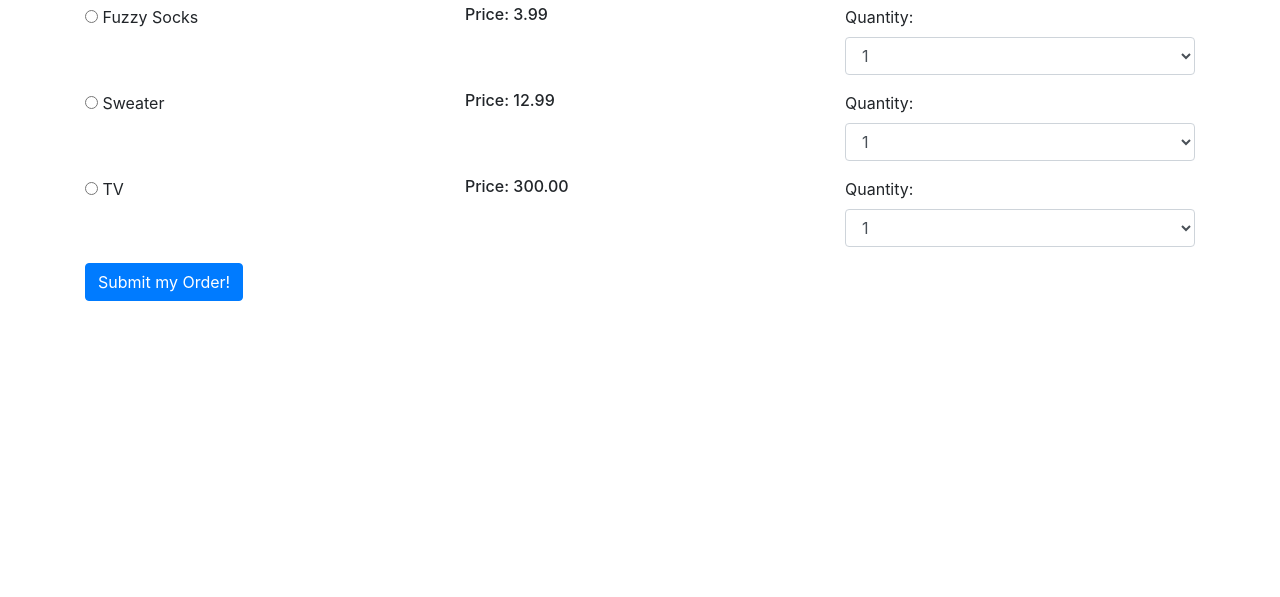
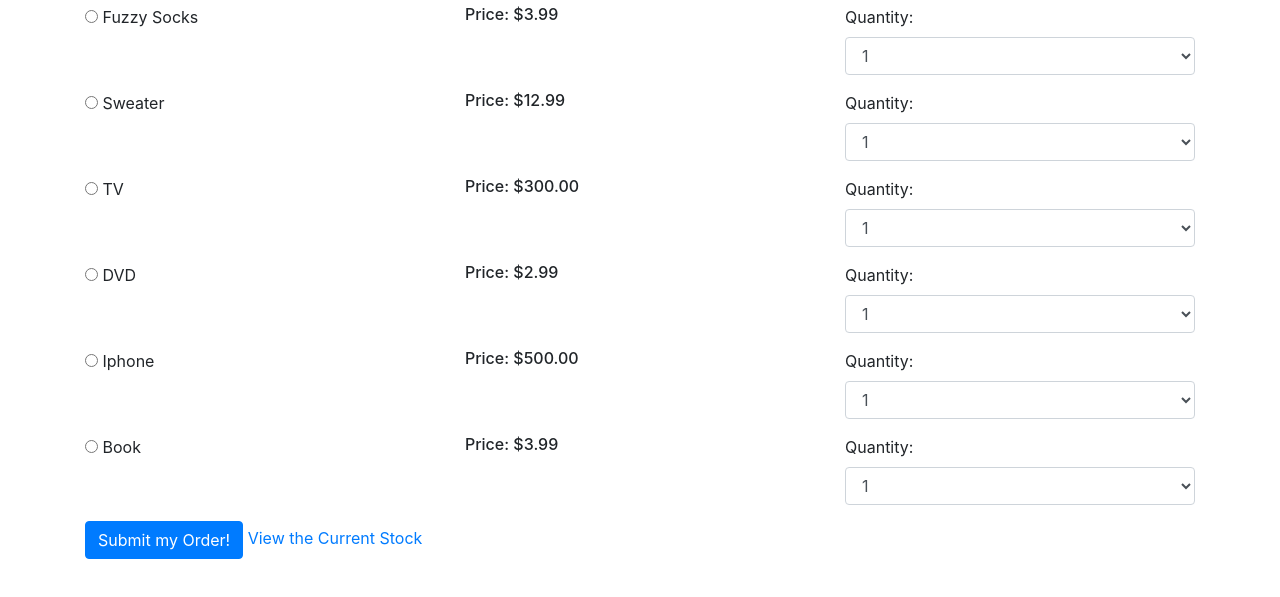
Before and after one commit to mfskibiel/Bamazon, a website: page public/index.html in a window 1280 px wide. Shown: the part 51-648 px from the top of the page. Drawn offline with nearby package versions, Linux system fonts and the light colour scheme.

Commit message:
final attempt

```diff
--- a/public/index.html
+++ b/public/index.html
@@ -27,7 +27,7 @@
           </div>
         </div>
         <div class="col-sm">
-          <h6>Price: 3.99</h6>
+          <h6>Price: $3.99</h6>
         </div>
         <div class="col-sm">
           <div class="form-group">
@@ -53,7 +53,7 @@
           </div>
         </div>
         <div class="col-sm">
-          <h6>Price: 12.99</h6>
+          <h6>Price: $12.99</h6>
         </div>
         <div class="col-sm">
           <div class="form-group">
@@ -77,7 +77,85 @@
           </div>
         </div>
         <div class="col-sm">
-          <h6>Price: 300.00</h6>
+          <h6>Price: $300.00</h6>
+        </div>
+        <div class="col-sm">
+          <div class="form-group">
+            <label id="quantity" for="exampleFormControlSelect1"
+              >Quantity:
+            </label>
+            <select class="form-control" id="exampleFormControlSelect1">
+              <option>1</option>
+              <option>2</option>
+              <option>3</option>
+              <option>4</option>
+              <option>5</option>
+            </select>
+          </div>
+        </div>
+      </div>
+      <div class="row">
+        <div class="col-sm">
+          <div class="radio">
+            <label
+              ><input id="sweater" type="radio" name="product" /> DVD</label
+            >
+          </div>
+        </div>
+        <div class="col-sm">
+          <h6>Price: $2.99</h6>
+        </div>
+        <div class="col-sm">
+          <div class="form-group">
+            <label id="quantity" for="exampleFormControlSelect1"
+              >Quantity:
+            </label>
+            <select class="form-control" id="exampleFormControlSelect1">
+              <option>1</option>
+              <option>2</option>
+              <option>3</option>
+              <option>4</option>
+              <option>5</option>
+            </select>
+          </div>
+        </div>
+      </div>
+      <div class="row">
+        <div class="col-sm">
+          <div class="radio">
+            <label
+              ><input id="sweater" type="radio" name="product" /> Iphone</label
+            >
+          </div>
+        </div>
+        <div class="col-sm">
+          <h6>Price: $500.00</h6>
+        </div>
+        <div class="col-sm">
+          <div class="form-group">
+            <label id="quantity" for="exampleFormControlSelect1"
+              >Quantity:
+            </label>
+            <select class="form-control" id="exampleFormControlSelect1">
+              <option>1</option>
+              <option>2</option>
+              <option>3</option>
+              <option>4</option>
+              <option>5</option>
+            </select>
+          </div>
+        </div>
+      </div>
+      <div class="row">
+        <div class="col-sm">
+          <div class="radio">
+            <label
+              ><input id="sweater" type="radio" name="product" /> Book</label
+            >
+          </div>
+        </div>
+        <div class="col-sm">
+          <h6>Price: $3.99</h6>
         </div>
         <div class="col-sm">
           <div class="form-group">
@@ -95,6 +173,7 @@
         </div>
       </div>
       <button type="button" class="btn btn-primary">Submit my Order!</button>
+      <a href="http://localhost:8080/api/products">View the Current Stock</a>
     </div>
   </body>
 </html>
```
